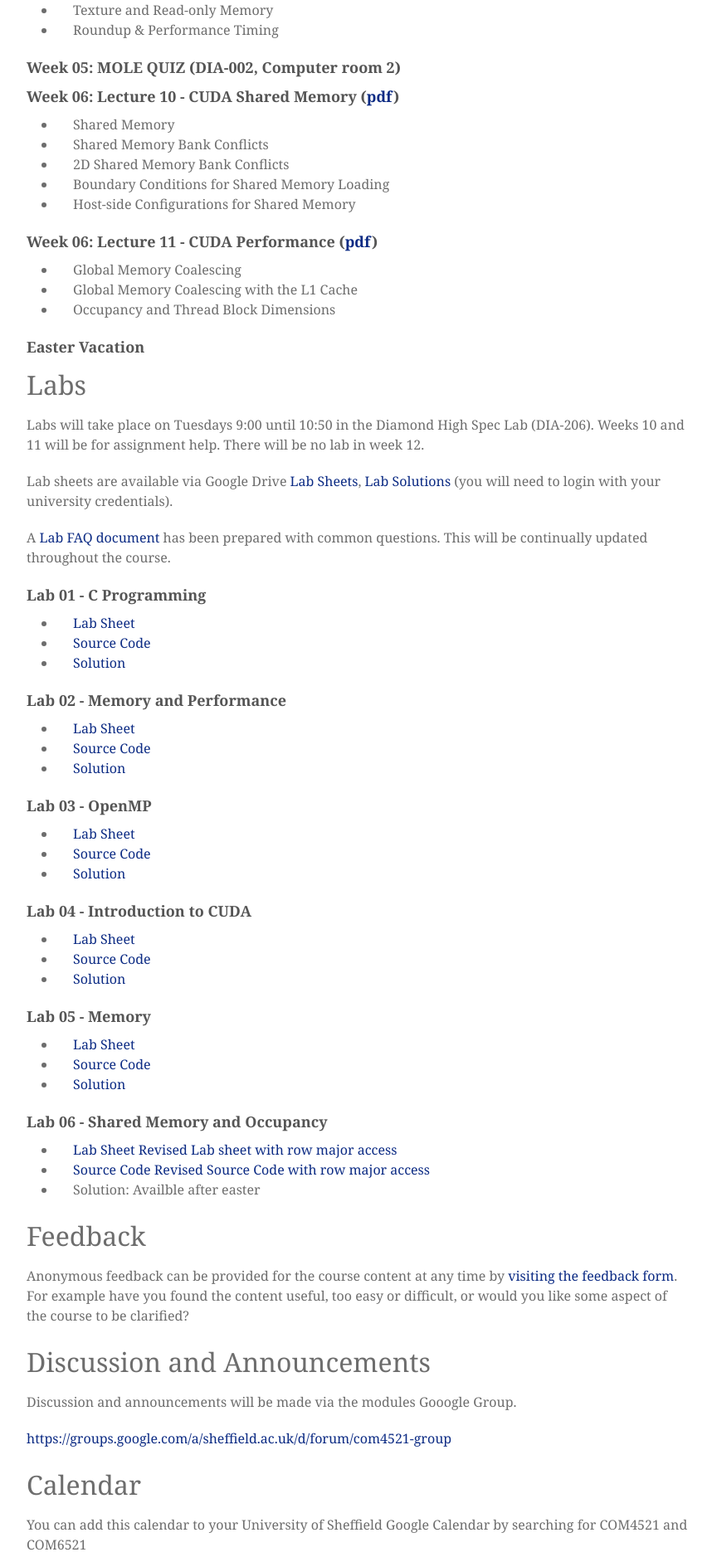
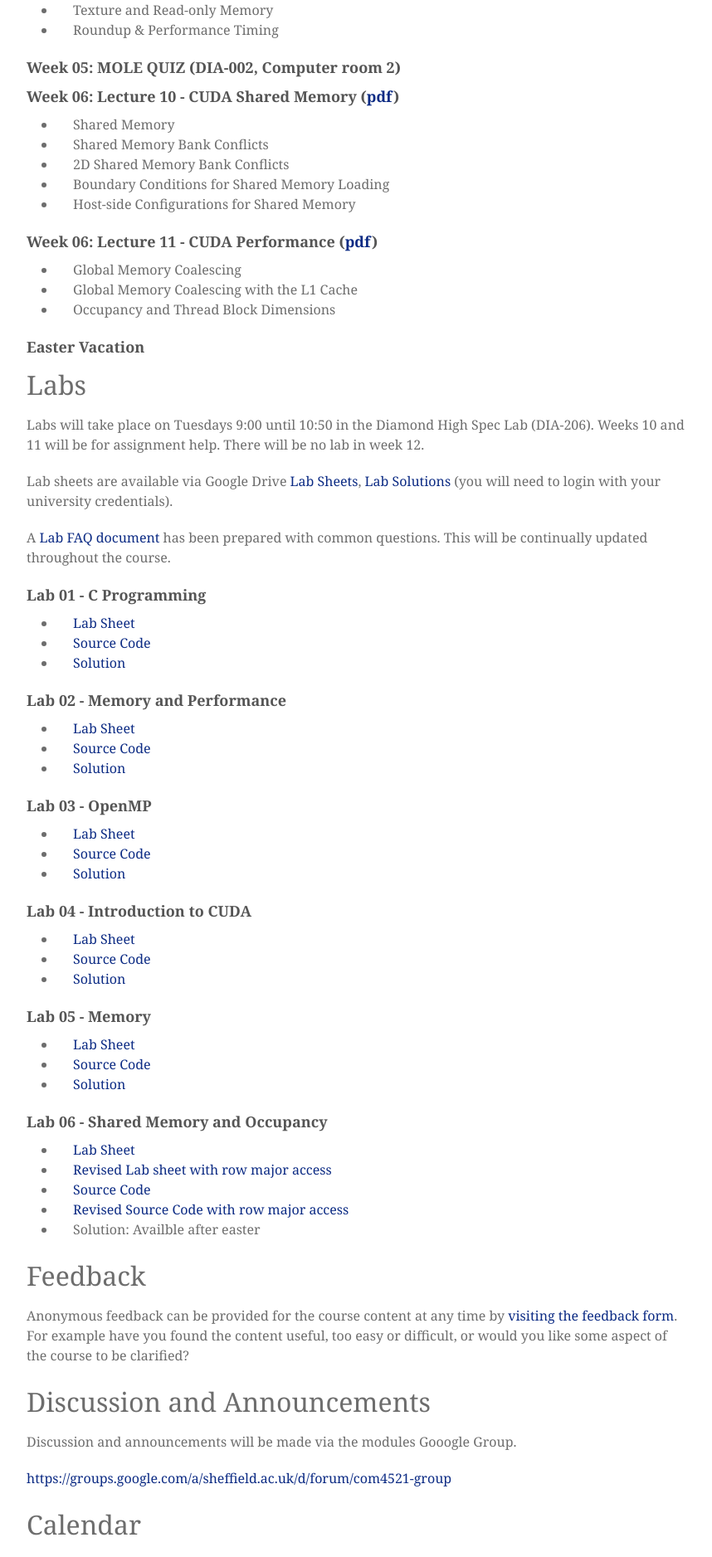
Before and after one commit to mondus/mondus.github.io, a Jekyll site: the page built from teaching/COM4521/index.md, in a window 1280 px wide. Shown: the part 2097-3974 px from the top of the page at 83% size, without its empty margins (208-1066 px from the left). Built offline with Jekyll 4.4.1, drawn with Linux system fonts in a browser that asks for light colours; nearby versions of some CDN libraries; some web fonts are replaced.

```diff
--- a/teaching/COM4521/index.md
+++ b/teaching/COM4521/index.md
@@ -141,8 +141,10 @@ A [Lab FAQ document](https://docs.google.com/a/sheffield.ac.uk/document/d/1w4k87
 
 ### Lab 06 - Shared Memory and Occupancy
 
-* [Lab Sheet](https://drive.google.com/a/sheffield.ac.uk/file/d/0B2HbOiEppVPMOFQxbGJneWNXZW8/view?usp=sharing) [Revised Lab sheet with row major access](https://drive.google.com/a/sheffield.ac.uk/file/d/0B2HbOiEppVPMLXFqaHBlcHRuVTQ/view?usp=sharing)
-* [Source Code](https://drive.google.com/a/sheffield.ac.uk/file/d/0B2HbOiEppVPMNjBxbnRwVy1oZTA/view?usp=sharing) [Revised Source Code with row major access](https://drive.google.com/a/sheffield.ac.uk/file/d/0B2HbOiEppVPMMlp1Y0E3dlhUU1E/view?usp=sharing)
+* [Lab Sheet](https://drive.google.com/a/sheffield.ac.uk/file/d/0B2HbOiEppVPMOFQxbGJneWNXZW8/view?usp=sharing)
+* [Revised Lab sheet with row major access](https://drive.google.com/a/sheffield.ac.uk/file/d/0B2HbOiEppVPMLXFqaHBlcHRuVTQ/view?usp=sharing)
+* [Source Code](https://drive.google.com/a/sheffield.ac.uk/file/d/0B2HbOiEppVPMNjBxbnRwVy1oZTA/view?usp=sharing)
+* [Revised Source Code with row major access](https://drive.google.com/a/sheffield.ac.uk/file/d/0B2HbOiEppVPMMlp1Y0E3dlhUU1E/view?usp=sharing)
 * Solution: Availble after easter
 
 # Feedback
```
